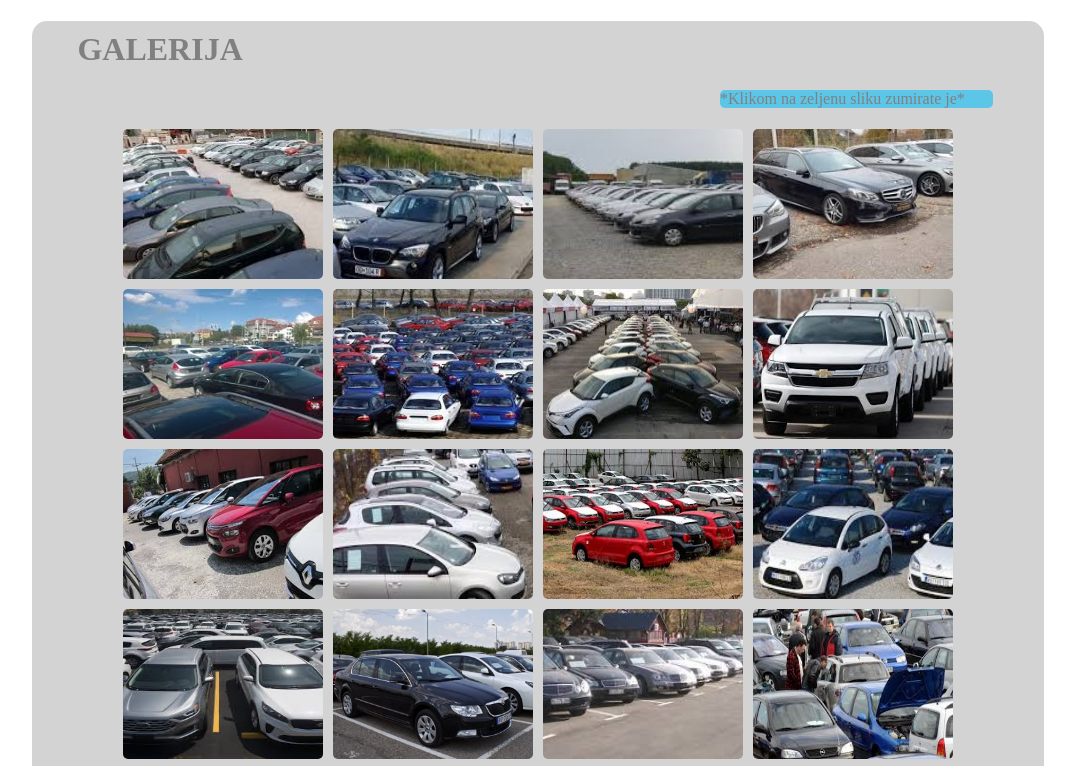
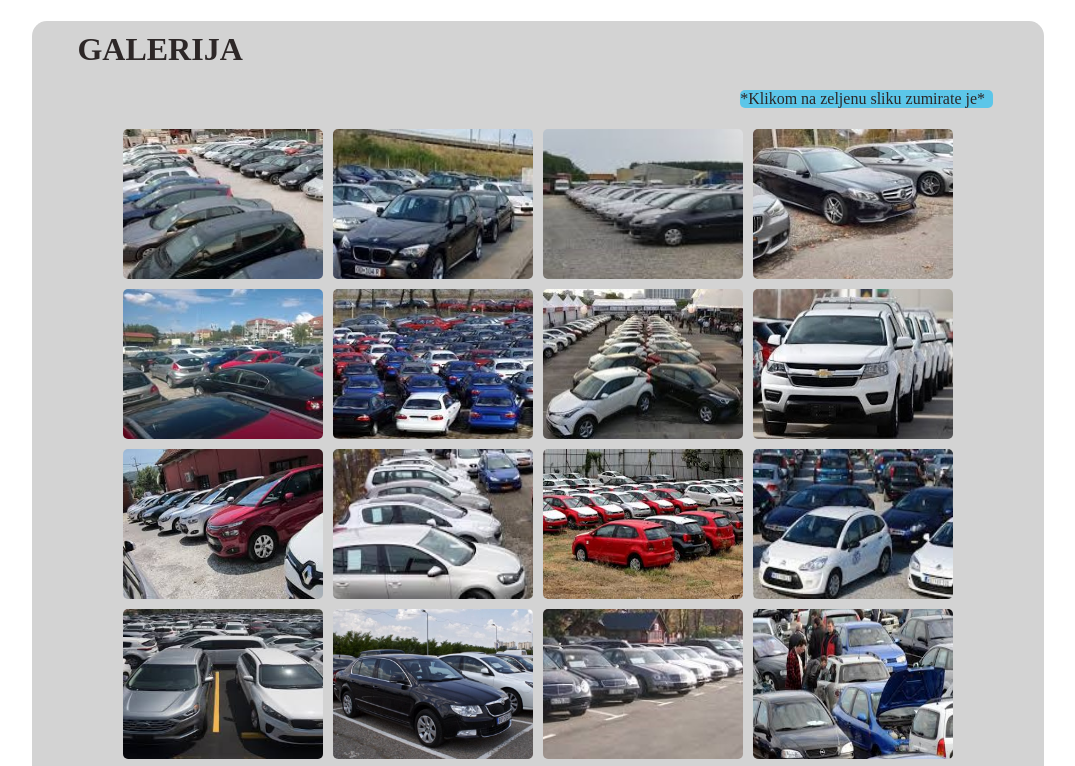
Before and after one commit to Jazz-NZ/domaci2, a plain HTML site: page Html/slike.html in a window 1280 px wide. Shown: the top 766 px of the page, without its empty margins (102-1177 px from the left). Drawn offline with nearby package versions, Linux system fonts and the light colour scheme.

Commit message:
Update slike.css

```diff
--- a/Styles/slike.css
+++ b/Styles/slike.css
@@ -21,7 +21,7 @@ h1 {
     padding-left: 45px;
     padding-top: 10px;
     font-family: 'Times New Roman', ;
-    color: grey;
+    color: rgb(45, 39, 39);
 
 }
 
@@ -37,6 +37,6 @@ h1 {
     background-color: rgb(92, 198, 233);
     border-radius: 5px;
     margin-right: 5%;
-    margin-left: 68%;
-    color: grey;
+    margin-left: 70%;
+    color: rgb(45, 39, 39);
 }
```
